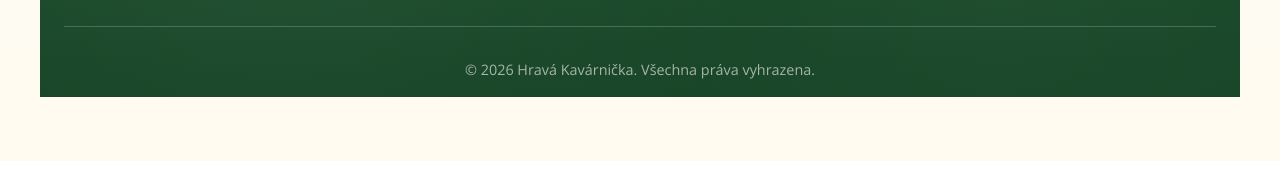
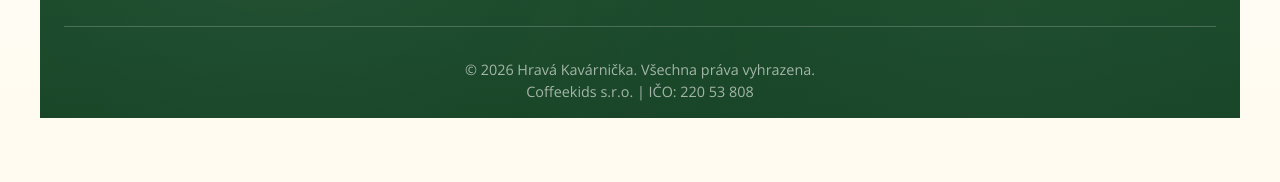
Before and after one commit to Tofife23/HravaKavarnicka, a plain HTML site: page akce/index.html in a window 1280 px wide. Shown: the part 1110-1292 px from the top of the page. Before the commit the page ends 1271 px from the top, so only its background shows below. Drawn offline with nearby package versions, Linux system fonts and the light colour scheme.

Commit message:
Add files via upload

```diff
--- a/akce/index.html
+++ b/akce/index.html
@@ -868,6 +868,7 @@ a navíc osobně vám předá ty nejzajímavější a nejvíc funkční tipy Mud
             <div class="footer-divider"></div>
             <div class="footer-bottom">
                 <p>© 2026 Hravá Kavárnička. Všechna práva vyhrazena.</p>
+                <p>Coffeekids s.r.o. | IČO: 220 53 808</p>
             </div>
         </div>
     </footer>
```
Also changed, not shown: ceník/index.html (+1 -0 lines), domů/index.html (+1 -0 lines), galerie/index.html (+1 -0 lines), index.html (+1 -0 lines), kontakt/index.html (+1 -0 lines), oslavy/index.html (+1 -0 lines).
